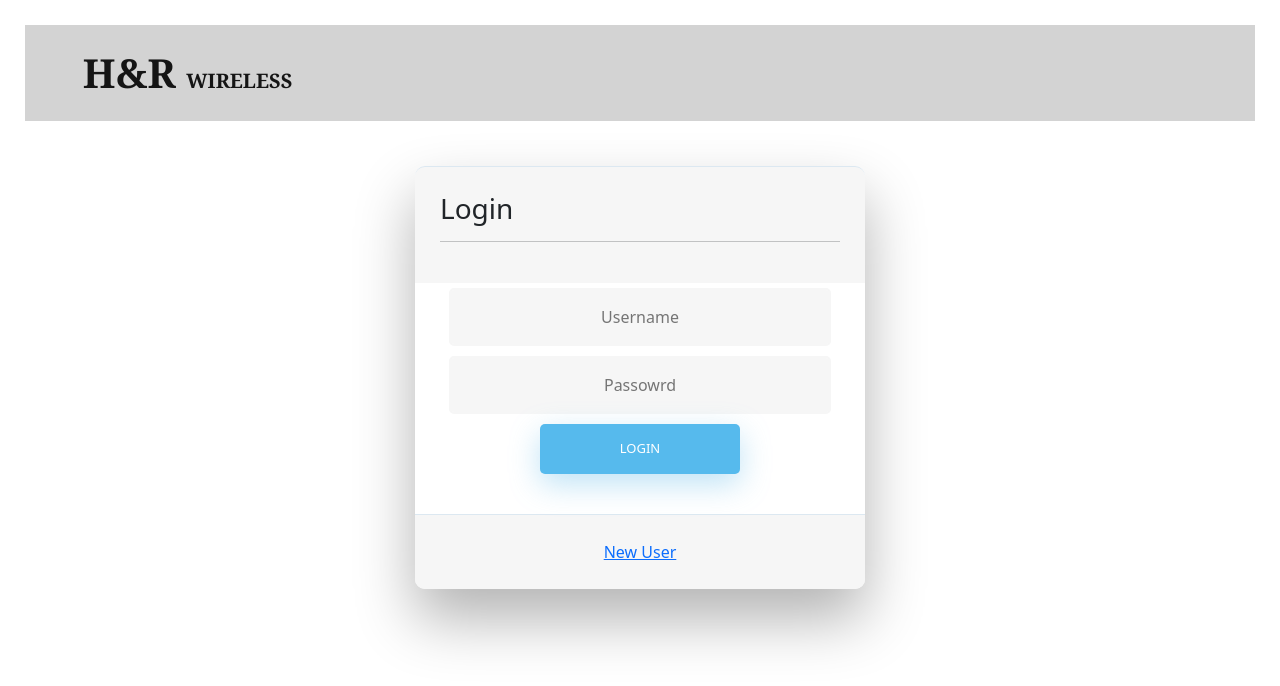
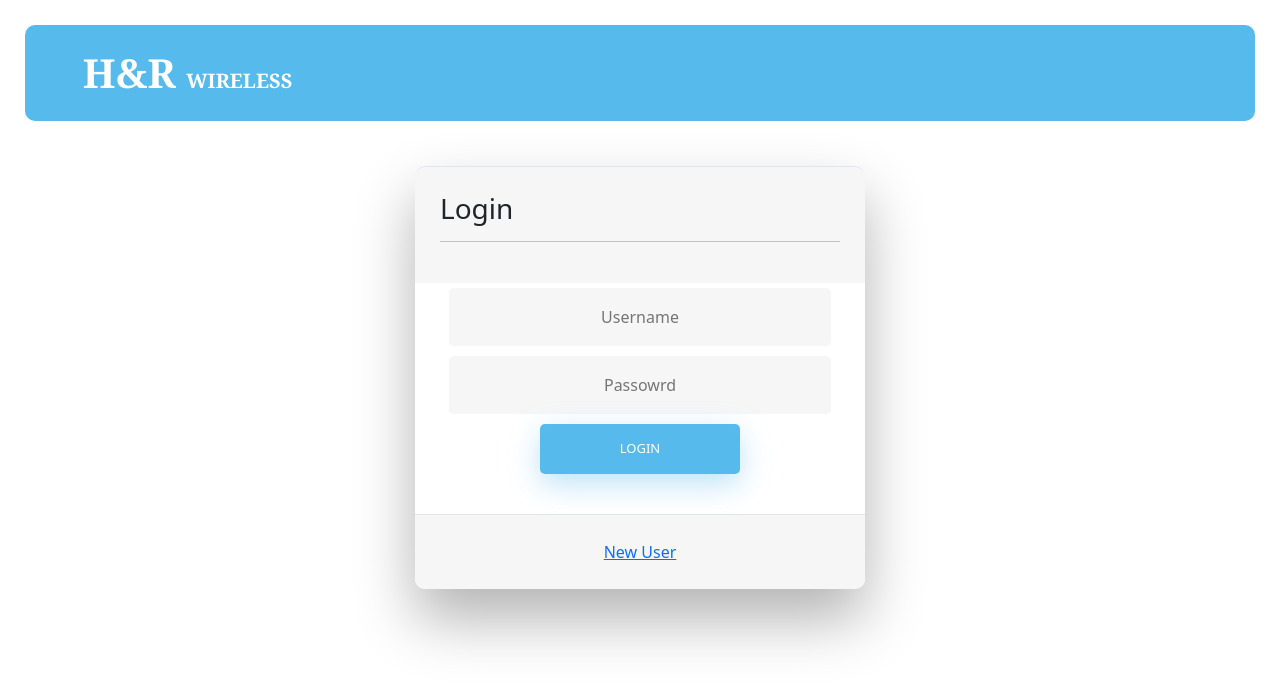
Before and after one commit to rafihizgiaevSkillStorm/H-and-R-Telecom-Angular, an Angular app: page /login-form in a window 1280 px wide. Shown: the top 686 px of the page. Built offline with nearby package versions, Linux system fonts and the light colour scheme.

Commit message:
Chnage style

```diff
--- a/src/app/app.component.css
+++ b/src/app/app.component.css
@@ -3,14 +3,18 @@
 nav {
     font-family: Georgia, 'Times New Roman', Times, serif;
     font-weight: bolder;
+    border-radius: 10px;
+
 }
 
 .title{
     margin-left: 45px;
     font-size: 40px;
+    color: white;
 }
 .sub-title {
     font-size: 20px;
+    color: white;
 }
 .login-user {
     font-size: 20px;
@@ -19,7 +23,7 @@ nav {
 
 .padding-nav{
     margin: 25px;
-    background-color: lightgray;
+    background-color: #56baed;
 
     padding:1%;
 
--- a/src/app/app.component.html
+++ b/src/app/app.component.html
@@ -3,10 +3,11 @@
     integrity="sha384-GJzZqFGwb1QTTN6wy59ffF1BuGJpLSa9DkKMp0DgiMDm4iYMj70gZWKYbI706tWS" crossorigin="anonymous" />
 
   <nav class="navbar navbar-light padding-nav">
-    <a class="navbar-brand" href="/login-form">
+    <a class="navbar-brand" href="/">
       <span class="title">H&R </span><span class="sub-title">WIRELESS</span>
     </a>
-    <span *ngIf="user" class="sub-title float-right">Welcome, {{user.firstname}}</span>
+    <button class="btn btn-outline-light" *ngIf="user"> <span class="sub-title float-right">Welcome, {{user.firstname}}</span></button>
+
   </nav>
 
 
```
